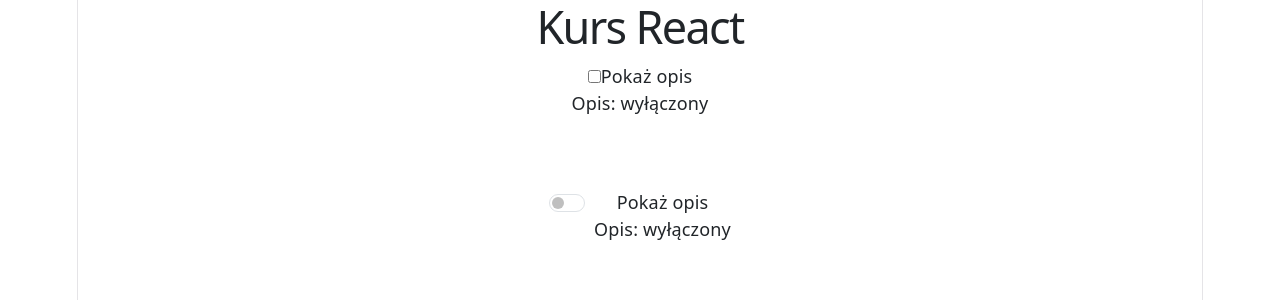
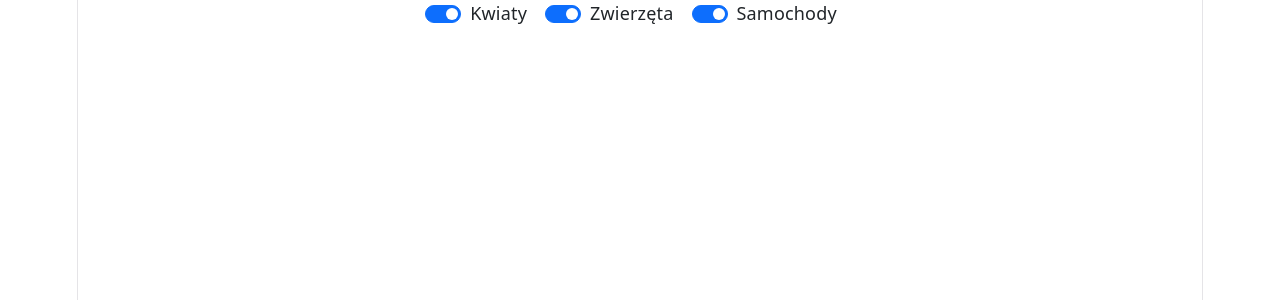
Before and after one commit to WK-11-toriiexe/WK_11_WebTech, a React (Vite) app: page / in a window 1280 px wide. Shown: the top 300 px of the page. Built offline with nearby package versions, Linux system fonts and the light colour scheme.

Commit message:
lekcja13

```diff
--- a/src/App.jsx
+++ b/src/App.jsx
@@ -2,50 +2,75 @@
 import 'bootstrap/dist/css/bootstrap.min.css';
 
 function App() {
-  const [showDescription, setShowDescription] = useState(false);
-  const [showDescriptionSwitch, setShowDescriptionSwitch] = useState(false);
+  const [showFlowers, setShowFlowers] = useState(true);
+  const [showAnimals, setShowAnimals] = useState(true);
+  const [showCars, setShowCars] = useState(true);
+
+  const [photos, setPhotos] = useState([
+    { id: 10, alt: "Mak", filename: "obraz1.jpg", category: 1, downloads: 35 },
+    { id: 20, alt: "Bukiet", filename: "obraz2.jpg", category: 1, downloads: 43 },
+    { id: 30, alt: "Słonecznik", filename: "obraz3.jpg", category: 1, downloads: 18 },
+    { id: 40, alt: "Dalmatyńczyk", filename: "obraz4.jpg", category: 2, downloads: 2 },
+    { id: 50, alt: "Labrador", filename: "obraz5.jpg", category: 2, downloads: 67 },
+    { id: 60, alt: "Kot", filename: "obraz6.jpg", category: 2, downloads: 29 },
+    { id: 70, alt: "Sportowy samochód", filename: "obraz7.jpg", category: 3, downloads: 12 },
+    { id: 80, alt: "Terenówka", filename: "obraz8.jpg", category: 3, downloads: 25 },
+    { id: 90, alt: "Zabytkowy samochód", filename: "obraz9.jpg", category: 3, downloads: 8 }
+  ]);
+
+  const filteredPhotos = photos.filter((photo) => {
+    return (
+      (photo.category === 1 && showFlowers) ||
+      (photo.category === 2 && showAnimals) ||
+      (photo.category === 3 && showCars)
+    );
+  });
 
   return (
-    <div className="container">
-      <div>
-        <h1>Kurs React</h1>
-
+    <div className="main">
+      <div className="form-check form-switch form-check-inline">
         <input
+          className="form-check-input"
           type="checkbox"
-          id="show-description"
-          checked={showDescription}
-          onChange={(event) => setShowDescription(event.target.checked)}
+          role="switch"
+          id="flowers"
+          checked={showFlowers}
+          onChange={(event) => setShowFlowers(event.target.checked)}
         />
-        <label htmlFor="show-description">Pokaż opis</label>
-
-        <p>Opis: {showDescription ? "włączony" : "wyłączony"}</p>
-
-        {showDescription && <p>Na kursie poznajemy tworzenie aplikacji React.</p>}
+        <label className="form-check-label" htmlFor="flowers">
+          Kwiaty
+        </label>
       </div>
 
-      <br />
-      <br />
+      <div className="form-check form-switch form-check-inline">
+        <input
+          className="form-check-input"
+          type="checkbox"
+          role="switch"
+          id="animals"
+          checked={showAnimals}
+          onChange={(event) => setShowAnimals(event.target.checked)}
+        />
+        <label className="form-check-label" htmlFor="animals">
+          Zwierzęta
+        </label>
+      </div>
 
-      <div className="d-flex justify-content-center">
-        <div className="form-check form-switch mb-3">
-          <input
-            className="form-check-input"
-            type="checkbox"
-            role="switch"
-            id="show-description-switch"
-            checked={showDescriptionSwitch}
-            onChange={(event) => setShowDescriptionSwitch(event.target.checked)}
-          />
-          <label className="form-check-label" htmlFor="show-description-switch">
-            Pokaż opis
-          </label>
-        <p>Opis: {showDescriptionSwitch ? "włączony" : "wyłączony"}</p>
-
-        {showDescriptionSwitch && <p>Na kursie poznajemy tworzenie aplikacji React.</p>}
-        </div>
+      <div className="form-check form-switch form-check-inline">
+        <input
+          className="form-check-input"
+          type="checkbox"
+          role="switch"
+          id="cars"
+          checked={showCars}
+          onChange={(event) => setShowCars(event.target.checked)}
+        />
+        <label className="form-check-label" htmlFor="cars">
+          Samochody
+        </label>
       </div>
     </div>
-  );
+  )
 }
 
 export default App;
```
Also changed, not shown: notatki/App.jsx.txt (deleted).
